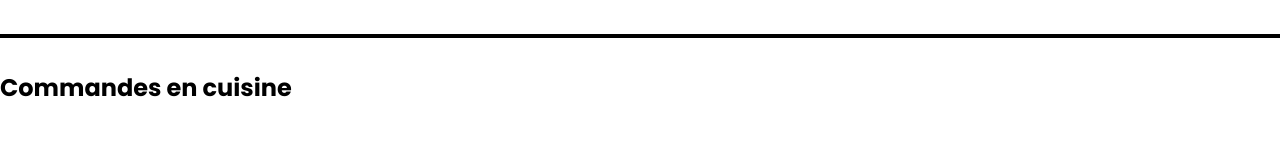
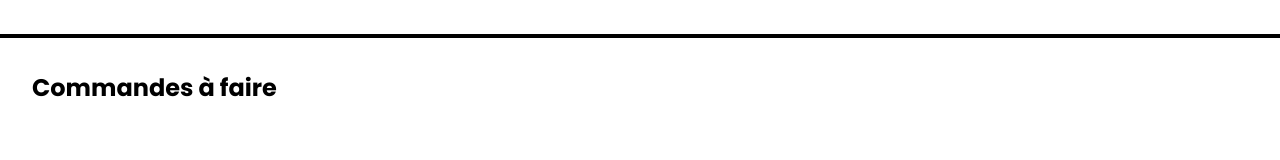
Before and after one commit to rachboudj/partiel-kebab, a React (Vite) app: page /cuisine in a window 1280 px wide. Shown: the part 122-282 px from the top of the page. Built offline with nearby package versions, Linux system fonts and the light colour scheme.

Commit message:
ajustement structure html

```diff
--- a/src/pages/cuisine.jsx
+++ b/src/pages/cuisine.jsx
@@ -34,15 +34,15 @@ export default function cuisine() {
     };
 
     return (
-        <div>
-            <h2>Commandes en cuisine</h2>
+        <div className='cuisine'>
+            <h2>Commandes à faire</h2>
             {commandes.map((commande, index) => (
-                <div key={index}>
+                <div className='card-commande' key={index}>
                     <h3>{commande.nom}</h3>
                     <p>Ingrédients: {commande.ingredients}</p>
                     <p>Sauce: {commande.sauce}</p>
                     <p>Temps de commande: {calculerTemps(commande.tempsCommande)}</p>
-                    <button onClick={() => validerCommande(index)}>Valider la commande</button>
+                    <button className='btn' onClick={() => validerCommande(index)}>Valider la commande</button>
                 </div>
             ))}
         </div>
```
